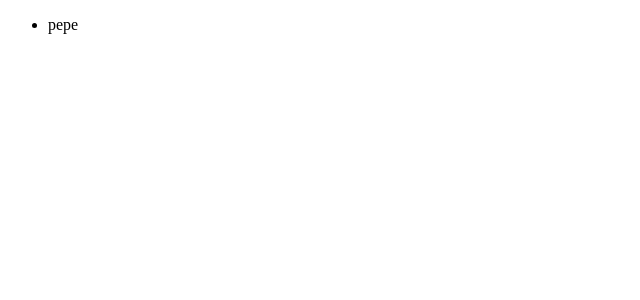
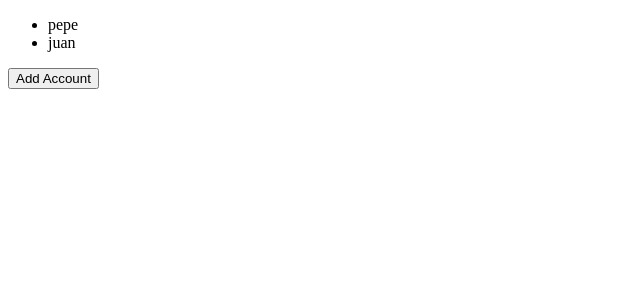
Before and after one commit to llopez/cryptofolio, a React (Create React App) app: page / in a window 1280 px wide. Shown: the top 300 px of the page, without its empty margins (0-640 px from the left). Built offline with nearby package versions, Linux system fonts and the light colour scheme.

Commit message:
adding a shared context store with react hooks

```diff
--- a/package.json
+++ b/package.json
@@ -8,9 +8,7 @@
     "@testing-library/user-event": "^12.1.10",
     "react": "^17.0.1",
     "react-dom": "^17.0.1",
-    "react-redux": "^7.2.2",
     "react-scripts": "4.0.1",
-    "redux": "^4.0.5",
     "web-vitals": "^0.2.4"
   },
   "scripts": {
--- a/src/App.js
+++ b/src/App.js
@@ -1,14 +1,11 @@
 import AccountsList from './components/accounts/List';
-
-const accounts = [
-  { name: 'pepe' }
-]
+import StateProvider from './context/StateProvider';
 
 const App = () => {
   return (
-    <div>
-      <AccountsList accounts={accounts} />
-    </div>
+    <StateProvider>
+      <AccountsList />
+    </StateProvider>
   )
 }
 
--- /dev/null
+++ b/src/actions/accounts.js
@@ -0,0 +1,8 @@
+export const addAccount = (name) => {
+  return {
+    type: 'ADD',
+    payload: {
+      name
+    }
+  }
+}
--- a/src/components/accounts/List.jsx
+++ b/src/components/accounts/List.jsx
@@ -1,13 +1,22 @@
-import React from 'react';
+import React, { useContext } from 'react';
 import Item from './Item';
+import Context from '../../context/context';
+import { addAccount } from '../../actions/accounts';
 
-const List = (props) => {
-  const { accounts } = props;
+const List = () => {
+  const [state, dispatch] = useContext(Context);
 
   return (
-    <ul>
-      {accounts.map(({ name }) => <Item key={name} name={name} />)}
-    </ul >
+    <div>
+      <ul>
+        {state.accounts.map(({ name }) => <Item key={name} name={name} />)}
+      </ul >
+      <button onClick={
+        () => {
+          dispatch(addAccount('locomia'))
+        }
+      }>Add Account</button>
+    </div>
   )
 }
 
--- /dev/null
+++ b/src/context/StateProvider.jsx
@@ -0,0 +1,22 @@
+import React, { useReducer } from "react";
+import Context from "./context";
+import rootReducer from "../reducers";
+
+const initialState = {
+  accounts: [
+    { name: 'pepe' },
+    { name: 'juan' },
+  ]
+}
+
+const StateProvider = ({ children }) => {
+  const [state, dispatch] = useReducer(rootReducer, initialState);
+
+  return (
+    <Context.Provider value={[state, dispatch]}>
+      {children}
+    </Context.Provider>
+  );
+};
+
+export default StateProvider;
--- /dev/null
+++ b/src/context/context.js
@@ -0,0 +1,5 @@
+import { createContext } from 'react';
+
+const Context = createContext({});
+
+export default Context;
--- /dev/null
+++ b/src/reducers/accounts.js
@@ -0,0 +1,12 @@
+const ADD = 'ADD';
+
+const reducer = (state = [], { payload, type }) => {
+  switch (type) {
+    case ADD:
+      return [...state, payload];
+    default:
+      return state;
+  }
+}
+
+export default reducer;
--- /dev/null
+++ b/src/reducers/index.js
@@ -0,0 +1,17 @@
+import accounts from './accounts';
+
+export const combineReducers = reducer => {
+  return (state = {}, action) => {
+    const keys = Object.keys(reducer);
+    const nextReducers = {};
+    for (let i = 0; i < keys.length; i++) {
+      const invoke = reducer[keys[i]](state[keys[i]], action);
+      nextReducers[keys[i]] = invoke;
+    }
+    return nextReducers;
+  };
+};
+
+export default combineReducers({
+  accounts
+});
```
Also changed, not shown: 1 other file (tests, documents, lock files or other folders).
